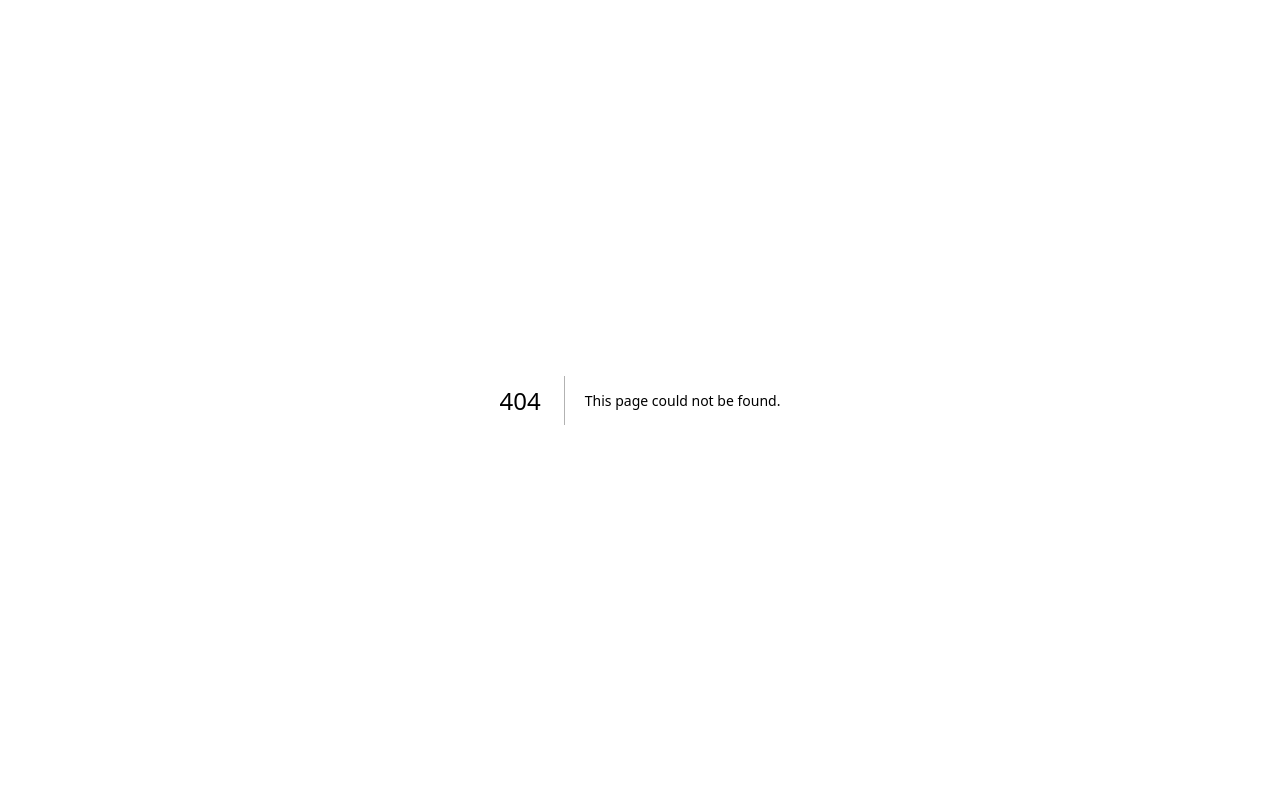
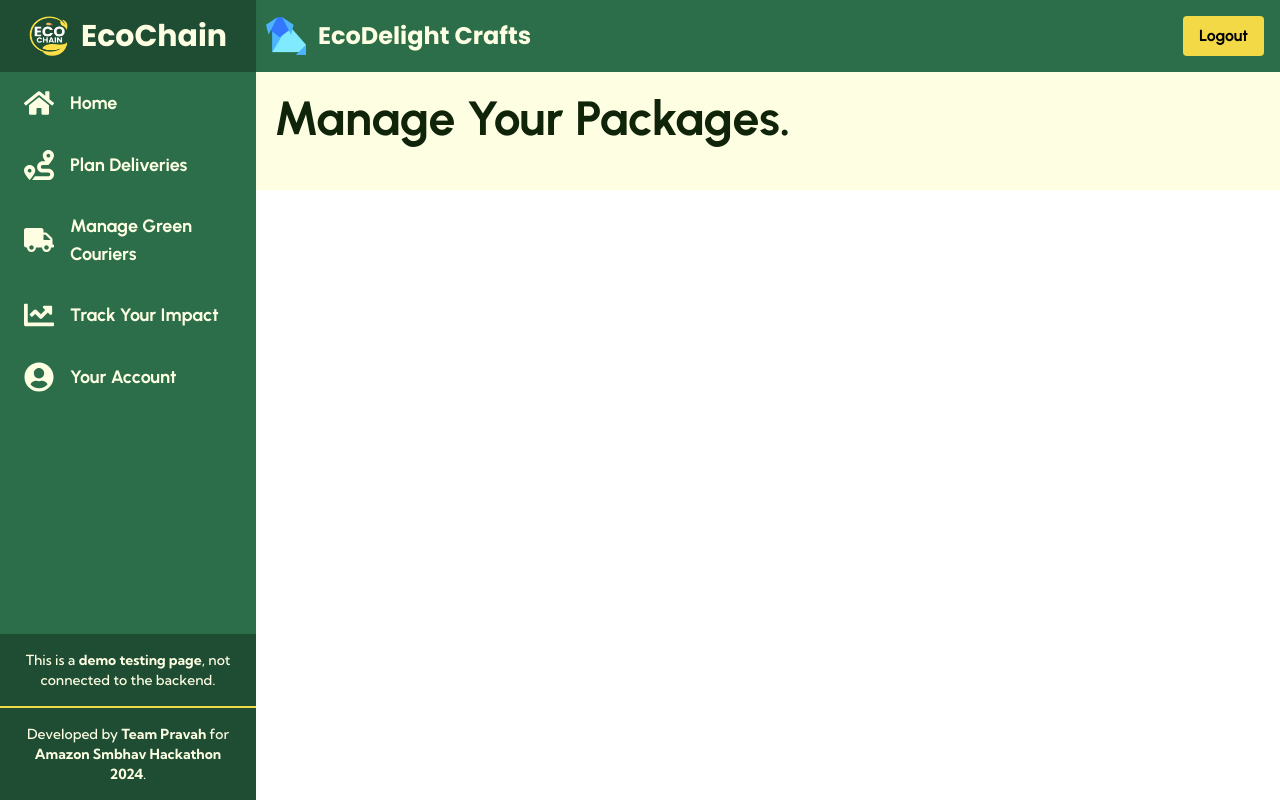
Before and after one commit to fromjyce/EcoChain, a Next.js app in the folder frontend/: page /spen in a window 1280 px wide. Before the commit this address had no page. Built offline with nearby package versions, Linux system fonts and the light colour scheme.

Commit message:
added spen template

```diff
--- /dev/null
+++ b/frontend/pages/spen.js
@@ -0,0 +1,40 @@
+"use client";
+import Sidebar from './components/sidebar';
+import Head from "next/head";
+import { useEffect, useState } from 'react';
+import Navbar from './components/navbar';
+
+
+const handleLogout = () => {
+    console.log("User logged out");
+  };
+
+const SPEN = () => {
+    const [isClient, setIsClient] = useState(false);
+    useEffect(() => {
+        setIsClient(true);
+    }, []);
+
+  return (
+    <>
+    <Head>
+        <title>EcoChain | Packaging Exchange</title>
+        <meta name="description" content="Empowering SMBs with sustainable logistics solutions." />
+      </Head>
+      <div className='content'>
+      <div className="flex">
+        <Sidebar />
+        <div className="bg-[#fefee3ff] flex-1">
+        <Navbar smbName="EcoDelight Crafts" logoPath="/dummy/smblogo.png" onLogout={handleLogout} />
+        <div className='p-6'>
+          <h1 className="text-5xl font-bold text-[#102409] mb-6 urbanist">Manage Your Packages.</h1>
+
+          </div>
+        </div>
+      </div>
+      </div>
+    </>
+  );
+};
+
+export default SPEN;
```
